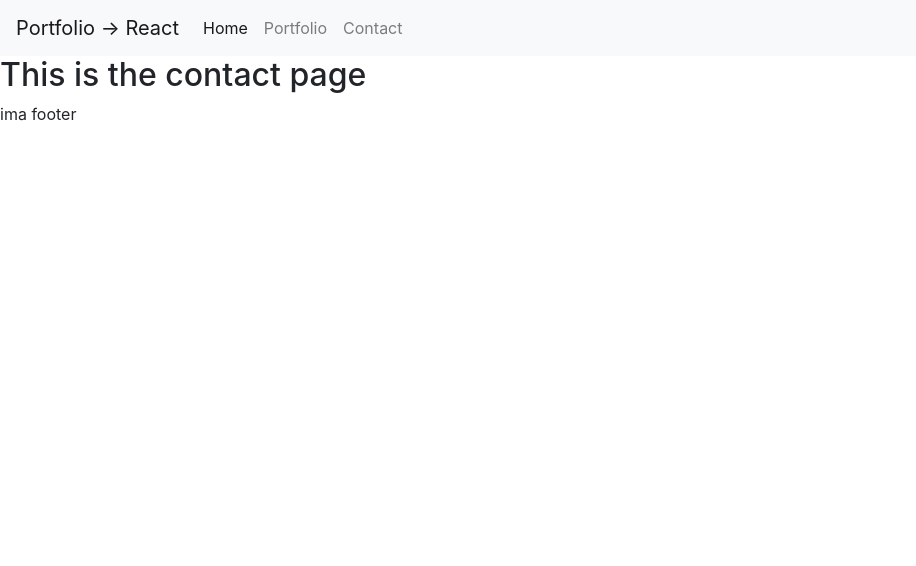
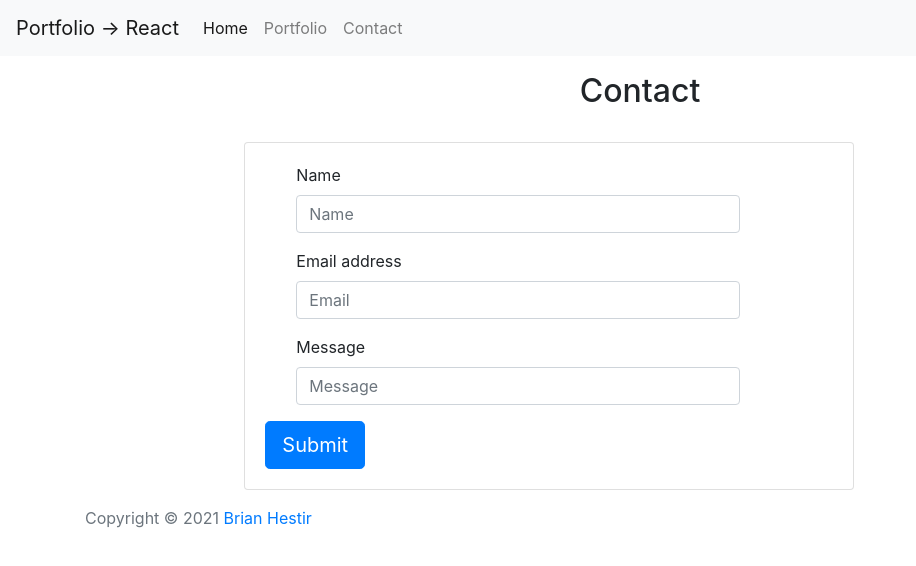
Before and after one commit to brhestir/react-portfolio, a React (Create React App) app: page /#/contact in a window 1280 px wide. Shown: the top 566 px of the page, without its empty margins (0-916 px from the left). Built offline with nearby package versions, Linux system fonts and the light colour scheme.

Commit message:
Added footer

```diff
--- a/src/components/Footer/Footer.jsx
+++ b/src/components/Footer/Footer.jsx
@@ -2,9 +2,19 @@ import React from "react";
 
 const Footer = () => {
   return (
-    <div className="footer">
-      <p>ima footer</p>
-    </div>
+    <>
+      <div class="footer">
+        <div class="container footer-top"></div>
+        <div class="container footer-bottom">
+          <address class="text-muted">
+            Copyright &copy; 2021{" "}
+            <a href="https://www.linkedin.com/in/brian-hestir-9743336">
+              Brian Hestir
+            </a>
+          </address>
+        </div>
+      </div>
+    </>
   );
 };
 
--- a/src/pages/Contact.js
+++ b/src/pages/Contact.js
@@ -2,9 +2,35 @@ import React from 'react';
 
 const Contact = () => {
 	return (
-		<div>
-			<h2>This is the contact page</h2>
-		</div>
+		<>
+			<div className="container-fluid h-100" id="container-background">
+			<h2 className="text-center m-3">Contact</h2>
+				<div className="row h-100">
+					<div className="col-lg-2 col-sm-2"></div>
+					<div className="col-lg-6 col-sm-6 m-3">
+						<div className="card" id="card-content-box">
+							<section className="card-body">
+								<form>
+									<div className="form-group col-sm-10 col-11 ml-3">
+										<label for="inputName1">Name</label>
+										<input type="text" className="form-control" id="inputName1" placeholder="Name"/>
+									</div>
+									<div className="form-group col-sm-10 col-11 ml-3">
+										<label for="inputEmail1">Email address</label>
+										<input type="email" className="form-control" id="inputEmail1" placeholder="Email"/>
+									</div>
+									<div className="form-group col-sm-10 col-11 ml-3">
+										<label for="inputMessage1">Message</label>
+										<input type="text" className="form-control" id="inputMessage1" placeholder="Message"/>
+									</div>
+									<button type="submit" className="btn btn-lg btn-primary">Submit</button>
+								</form>
+							</section>
+						</div>
+					</div>
+				</div>
+			</div>
+		</>
 	);
 };
 
--- a/src/pages/Home.js
+++ b/src/pages/Home.js
@@ -1,37 +1,27 @@
 import React from 'react';
+import profilePicPng from '../assets/images/profilepic.jpeg';
 
 const Home = () => {
 	return (
 		<>
-			<h2>This is the home page</h2>
-			<br />
-
 			<div className="container-fluid h-100" id="container-background">
+			<h2 className="text-center m-3">About Me</h2>
 				<div className="row h-100">
-
-
 					<div className="col-lg-8 col-sm-8">
-
-
 						<div className="card" id="card-content-box">
 							<div className="card-body">
-                        	<h1 className="card-title">About Me</h1>
-
-													<img src="./assets/images/profilepic.jpeg" className="rounded float-left w-25 mr-3" alt="Brian Hestir profile thumbnail"/>
+								<img src={profilePicPng} className="rounded float-left w-25 mr-3" alt="Brian Hestir profile thumbnail"/>
 								<p className="card-text">My name is Brian Hestir.  I am a Software Development Engineer from Atlanta, GA.  I am currently enrolled in the Georgia Tech Full-Time Full-Stack Coding Bootcamp.</p>
 								<p className="card-text">I have a B.S. in Electrical Engineering from Clemson University.  I love learning new things, developing cool software and working on open-source tools.  On this site you can find recent projects I have worked on within the full-stack program.  Thanks for visiting!</p>
 								<p className="card-text">Check out my work at <a href="https://github.com/brhestir/">Github</a></p>
 								<p className="card-text">Connect with me on <a href="https://www.linkedin.com/in/brian-hestir-9743336/">LinkedIn</a></p>
 								<p className="card-text">Email: <a href="mailto:brhestir@gmail.com">brhestir@gmail.com</a></p>
-													<p className="card-text">Phone: 470-210-9202</p>
 								<a href="https://drive.google.com/file/d/1ksWjp3D2j3AgS3UXsbL9AMS7jhMZAzZd/view?usp=sharing">Resume: PDF</a>
 							</div>
 						</div>
 					</div>
-
 				</div>
 			</div>
-
 		</>
 	);
 };
```
Lines whose indentation alone changed are shown as unchanged.
